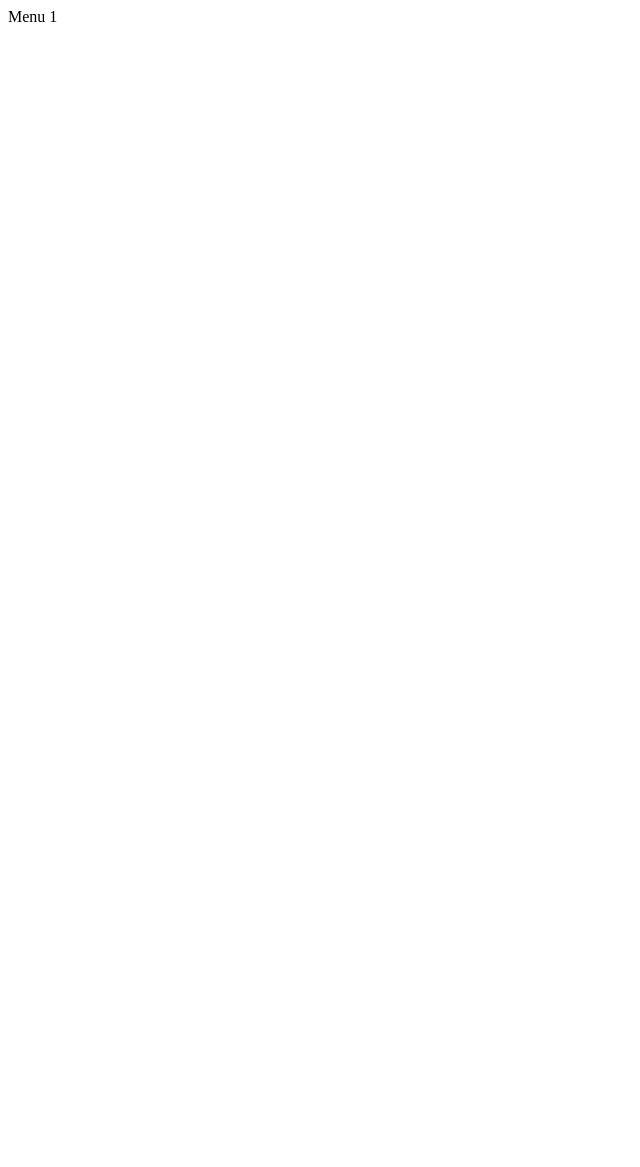
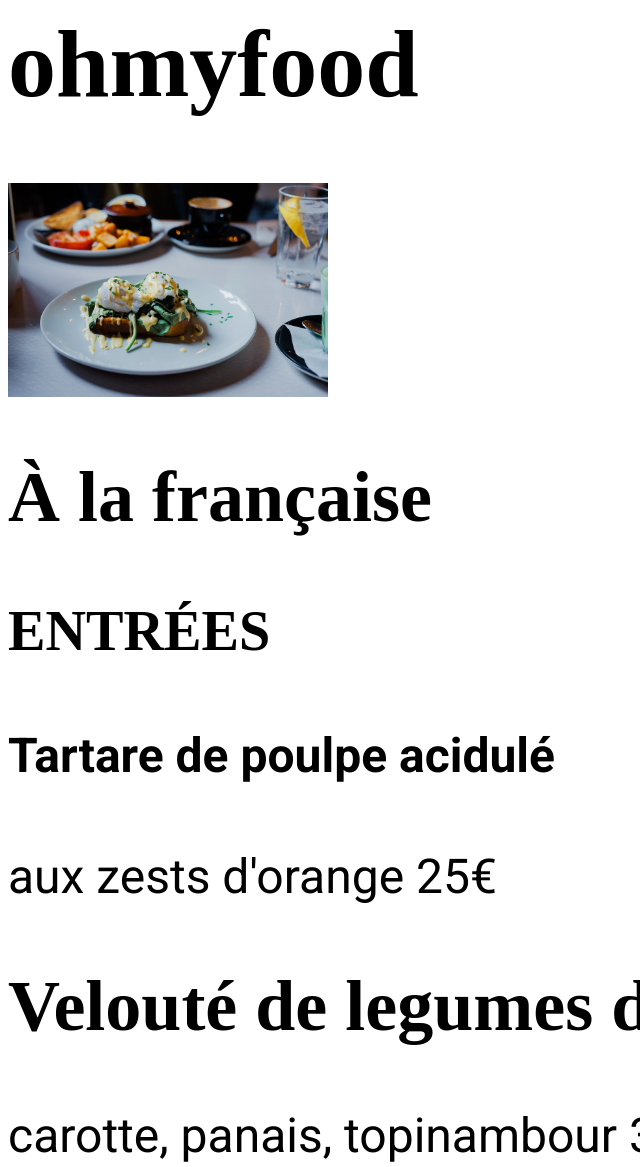
Before and after one commit to Remi-Michel/RemiMichel_3_19092021, a plain HTML site: page Menu_1.html in a window 1280 px wide. Shown: the whole page, without its empty margins (0-640 px from the left). Before the commit the page ends 800 px from the top, so only its background shows below. Drawn offline with Linux system fonts and the light colour scheme; a web font is replaced by a local one.

Commit message:
Ajouts HTML

```diff
--- a/Menu_1.html
+++ b/Menu_1.html
@@ -1 +1,19 @@
-Menu 1
+<link href="Style_menu_1.css" rel="stylesheet" />
+        <script src="https://kit.fontawesome.com/b7f0506d24.js" crossorigin="anonymous"></script>
+    </head>
+
+    <body>
+        <header>
+                <h1>ohmyfood</h1>
+        </header>
+        <img src="images/toa-heftiba-DQKerTsQwi0-unsplash.jpg">
+        <h2>À la française</h2>
+        <h3>ENTRÉES</h3>
+        <div class="card">
+            <h4>Tartare de poulpe acidulé</h4>
+            <p><span>aux zests d'orange </span>25€</p>
+        </div>
+        <div class="card">
+        <h2>Velouté de legumes d'antan</h2>
+        <p><span>carotte, panais, topinambour </span>35€</p>
+        </div>
--- /dev/null
+++ b/Style_menu_1.css
@@ -0,0 +1,19 @@
+@import url('https://fonts.googleapis.com/css2?family=Roboto:ital,wght@0,100;0,300;0,400;0,500;0,700;0,900;1,100;1,300;1,400;1,500;1,700;1,900&family=Shrikhand&display=swap');
+
+
+html {
+    font-family: 'Roboto', sans-serif;
+}
+
+body {
+    background-color: white;
+    font-size: 3rem;
+}
+
+h1, h2, h3 {
+    font-family: "Shrikhand"
+}
+img {
+    width: 20rem;
+    height: auto;
+}
--- a/style.css
+++ b/style.css
@@ -7,6 +7,7 @@ html {
 
 body {
     background-color: white;
+    font-size: 3rem;
 }
 
 h1, h2, h3 {
@@ -30,3 +31,26 @@ button {
 #reservez {
     background-color: lightgray;
 }
+.menus img {
+    width: 20rem;
+    height: auto;
+}
+h1 {
+    text-align: center;
+}
+form p {
+    text-align: center;
+}
+#reservez {
+    text-align: center;
+}
+#fonctionnement {
+    text-align: center;
+}
+footer {
+    display: flex;
+    flex-direction: column;
+}
+footer a {
+    padding-bottom: 1rem;
+}
```
Also changed, not shown: index.html (+11 -7 lines).
